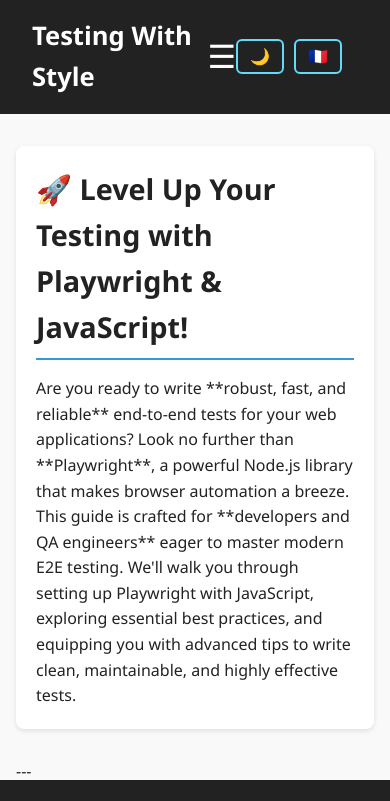
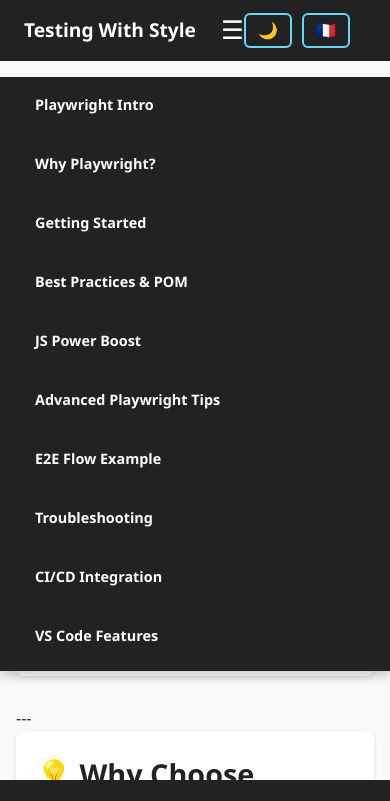
Before and after one commit to Myriambs/Playwright_Js, a plain HTML site: page index.html in a window 390 px wide. Both pictures are taken after a click on the button "Toggle Menu". Shown: the top 801 px of the page. Drawn offline with Linux system fonts and the light colour scheme.

Commit message:
adjust the nav bar

```diff
--- a/main.js
+++ b/main.js
@@ -10,9 +10,24 @@ document.addEventListener("DOMContentLoaded", () => {
     modeToggle.textContent = document.body.classList.contains("dark-mode") ? "☀️" : "🌙";
   });
 
-  // ☰ Hamburger Menu
+  // ☰ Hamburger Menu - Changed "open" to "show" to match CSS
   menuToggle.addEventListener("click", () => {
-    navLinks.classList.toggle("open");
+    navLinks.classList.toggle("show");
+    // Update ARIA attributes for accessibility
+    const isExpanded = navLinks.classList.contains("show");
+    menuToggle.setAttribute("aria-expanded", isExpanded);
+    menuToggle.setAttribute("aria-label", isExpanded ? "Close Menu" : "Open Menu");
+  });
+
+  // Close menu when clicking on nav links (for single-page navigation)
+  document.querySelectorAll(".nav-links a").forEach(link => {
+    link.addEventListener("click", () => {
+      if (window.innerWidth <= 768) { // Only for mobile
+        navLinks.classList.remove("show");
+        menuToggle.setAttribute("aria-expanded", "false");
+        menuToggle.setAttribute("aria-label", "Open Menu");
+      }
+    });
   });
 
   // 🌐 Language Toggle
--- a/style.css
+++ b/style.css
@@ -37,7 +37,7 @@ a:hover {
 header {
   background-color: #222;
   color: #fff;
-  padding: 1rem 2rem;
+  padding: 0.8rem 1.5rem;
   position: sticky;
   top: 0;
   z-index: 999;
@@ -49,24 +49,26 @@ nav {
   display: flex;
   justify-content: space-between;
   align-items: center;
-  flex-wrap: wrap; /* Allows wrapping on smaller screens before hamburger appears */
+  flex-wrap: wrap;
 }
 nav h1 {
-  font-size: 1.6rem;
+  font-size: 1.4rem;
   font-weight: bold;
+  white-space: nowrap;
 }
 nav ul {
   display: flex;
-  gap: 1rem;
+  gap: 0.75rem;
   flex-wrap: wrap;
   list-style: none;
 }
 nav ul li {
   font-weight: 600;
+  font-size: 0.9rem;
 }
 nav ul li a {
-  color: #fff; /* Ensure nav links are white in light mode header */
-  padding: 0.5rem 0.75rem;
+  color: #fff;
+  padding: 0.4rem 0.6rem;
   border-radius: 6px;
   transition: background-color 0.2s ease;
 }
@@ -75,7 +77,7 @@ nav ul li a:hover {
   color: #fff;
 }
 .dark-mode nav ul li a {
-    color: #ddd; /* Ensure nav links are light in dark mode header */
+    color: #ddd;
 }
 .dark-mode nav ul li a:hover {
   background-color: #63a4ff;
@@ -117,11 +119,10 @@ main {
   padding: 0 1rem;
 }
 
-/* Section styling moved here from HTML <style> */
 section {
   padding: 20px;
   margin-bottom: 30px;
-  background-color: #fff; /* White background for sections in light mode */
+  background-color: #fff;
   border-radius: 8px;
   box-shadow: 0 2px 5px rgba(0,0,0,0.1);
 }
@@ -135,21 +136,21 @@ section h2 {
   margin-bottom: 0.75rem;
   padding-bottom: 0.5rem;
   border-bottom: 2px solid #3498db;
-  color: #222; /* Default color for h2 in light mode */
+  color: #222;
 }
 .dark-mode section h2 {
-    color: #eee; /* Light color for h2 in dark mode */
-    border-bottom-color: #63a4ff; /* Match dark mode link color */
+    color: #eee;
+    border-bottom-color: #63a4ff;
 }
 
 section h3 {
   font-size: 1.3rem;
   margin-top: 1.8rem;
   margin-bottom: 0.5rem;
-  color: #2c3e50; /* Darker color for h3 in light mode */
+  color: #2c3e50;
 }
 .dark-mode section h3 {
-  color: #8ab4f8; /* Lighter color for h3 in dark mode */
+  color: #8ab4f8;
 }
 
 p, ul {
@@ -165,12 +166,11 @@ ul li {
   margin-bottom: 0.5rem;
 }
 
-/* Strong tag styling */
 strong {
-    color: #007bff; /* Highlight important text in light mode */
+    color: #007bff;
 }
 .dark-mode strong {
-    color: #90CAF9; /* Highlight important text in dark mode */
+    color: #90CAF9;
 }
 
 /* ========== CODE BLOCKS ========== */
@@ -207,46 +207,42 @@ footer {
 }
 
 /* ========== RESPONSIVE (Hamburger Menu) ========== */
-/* Hide menu toggle by default on larger screens */
 .menu-toggle {
   display: none;
   background: none;
   border: none;
-  font-size: 2rem;
+  font-size: 1.8rem;
   color: #fff;
   cursor: pointer;
-  order: 2; /* Ensure it stays to the right of the title */
-  margin-left: auto; /* Push it to the far right */
+  order: 2;
+  margin-left: auto;
 }
 
 @media (max-width: 768px) {
   nav {
-    flex-wrap: nowrap; /* Prevent nav items from wrapping before menu toggle appears */
-    justify-content: space-between; /* Keep space between title and toggle */
+    flex-wrap: nowrap;
+    justify-content: space-between;
     align-items: center;
   }
 
-  /* Show hamburger menu toggle on small screens */
   .menu-toggle {
     display: block;
   }
 
-  /* Hide nav links by default on small screens */
   .nav-links {
-    display: none; /* Hidden by default */
+    display: none;
     flex-direction: column;
     width: 100%;
-    background-color: #222; /* Match header background */
-    padding: 10px 0;
+    background-color: #222;
+    padding: 8px 0;
     position: absolute;
-    top: 100%; /* Position below the header */
+    top: 100%;
     left: 0;
     z-index: 1000;
     box-shadow: 0 5px 10px rgba(0,0,0,0.2);
   }
 
-  /* Show nav links when 'show' class is active */
-  .nav-links.show { /* Renamed from .open to .show for consistency with JS */
+  .nav-links.show {
     display: flex;
   }
 
@@ -261,30 +257,40 @@ footer {
   }
 
   .nav-links li a {
-    color: #fff; /* Ensure links are visible in collapsed menu */
+    color: #fff;
     display: block;
-    padding: 10px 20px;
+    padding: 8px 15px;
+    font-size: 0.9rem;
   }
   .dark-mode .nav-links li a {
     color: #ddd;
   }
 
-  /* Adjust toggles on small screens */
   .toggles {
-    /* No need for margin-left: auto; if menu-toggle handles positioning */
-    order: 3; /* Position after hamburger and title */
-    margin-right: 1rem; /* Add some spacing from the edge */
+    order: 3;
+    margin-right: 1rem;
   }
 
   nav h1 {
-    flex-grow: 1; /* Allow title to take up remaining space */
-    margin-right: 10px; /* Space between title and toggle/toggles */
+    flex-grow: 1;
+    margin-right: 10px;
+    font-size: 1.3rem;
   }
 }
 
-/* Ensure navigation links don't wrap on wider screens if they don't fit */
 @media (min-width: 769px) {
   nav .nav-links {
-    display: flex !important; /* Ensure nav links are always visible on larger screens */
+    display: flex !important;
   }
 }
+
+/* Very small screens */
+@media (max-width: 480px) {
+  nav h1 {
+    font-size: 1.2rem;
+  }
+
+  .menu-toggle {
+    font-size: 1.6rem;
+  }
+}
```
